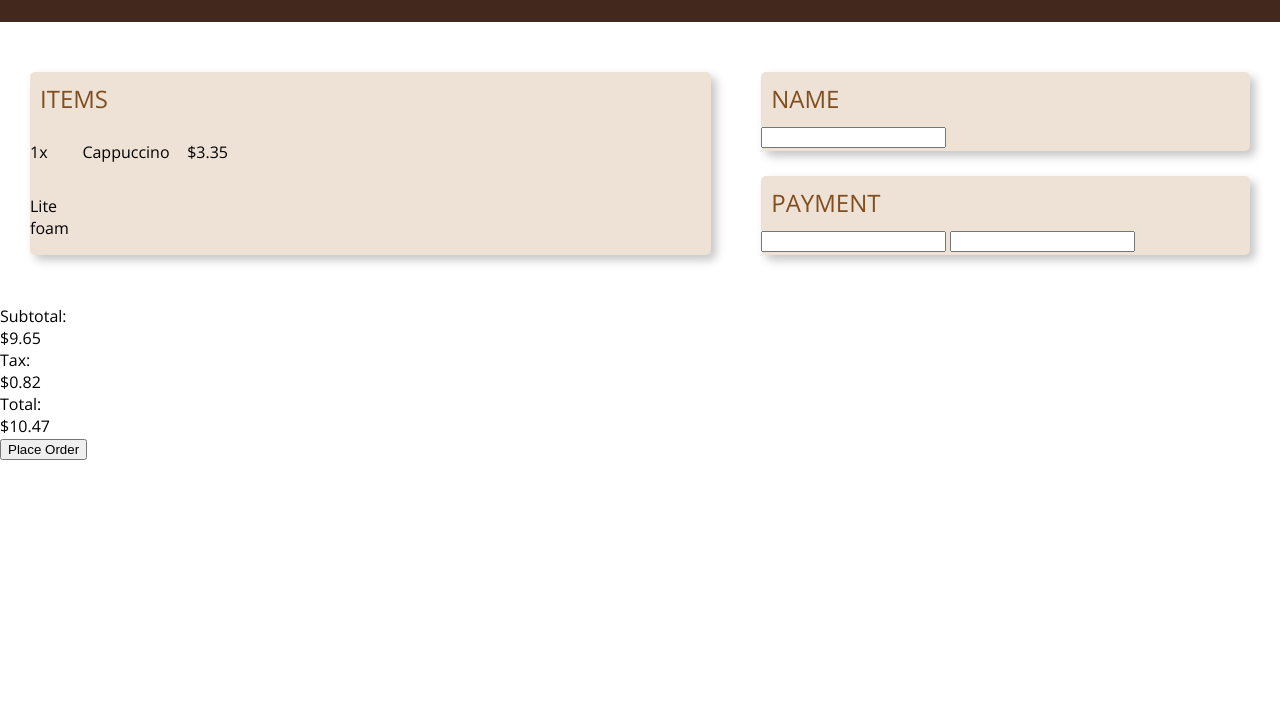
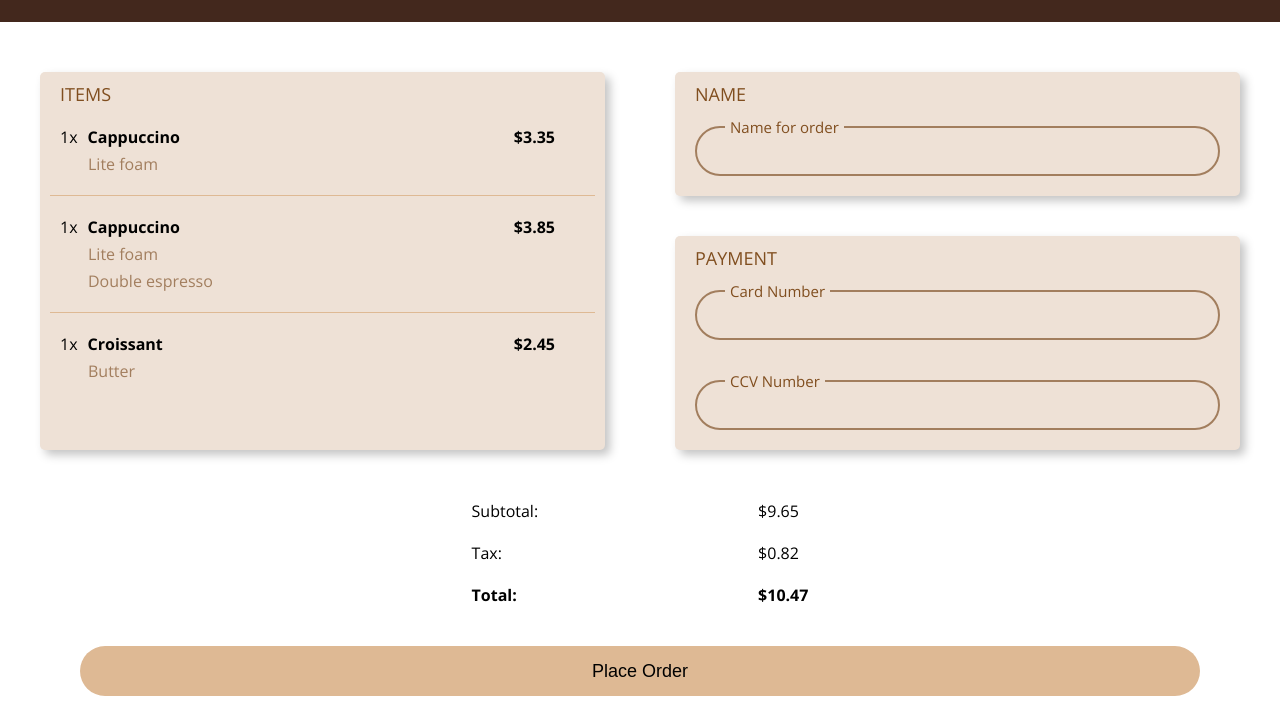
Before and after one commit to TimurJ/coffee-masters-project, a plain HTML site: page index.html in a window 1280 px wide. Shown: the part 78-800 px from the top of the page. Drawn offline with nearby package versions, Linux system fonts and the light colour scheme.

Commit message:
initial solution

```diff
--- a/index.html
+++ b/index.html
@@ -23,34 +23,76 @@
     <section class="main">
       <section class="items">
         <h2 class="section-title">Items</h2>
+
         <div class="item">
-          <p class="item-amount">1x</p>
-          <p class="item-name">Cappuccino</p>
-          <p class="item-price">$3.35</p>
-          <p class="item-extras">Lite foam</p>
+          <div class="amount-name">
+            <div class="item-amount">1x</div>
+            <div class="item-name">Cappuccino</div>
+          </div>
+          <div class="item-price">$3.35</div>
+          <div class="extras">
+            <div class="item-extras">Lite foam</div>
+          </div>
+        </div>
+
+        <div class="item">
+          <div class="amount-name">
+            <div class="item-amount">1x</div>
+            <div class="item-name">Cappuccino</div>
+          </div>
+          <div class="item-price">$3.85</div>
+          <div class="extras">
+            <div class="item-extras">Lite foam</div>
+            <div class="item-extras">Double espresso</div>
+          </div>
+        </div>
+
+        <div class="item">
+          <div class="amount-name">
+            <div class="item-amount">1x</div>
+            <div class="item-name">Croissant</div>
+          </div>
+          <div class="item-price">$2.45</div>
+          <div class="extras">
+            <div class="item-extras">Butter</div>
+          </div>
         </div>
       </section>
 
       <section class="name">
-        <h2 class="section-title">Name</h1>
-        <input class="checkout-input" type="text" />
+        <h2 class="section-title">Name</h2>
+        <div class="input-and-label">
+          <label class="input-label" for="name">Name for order</label>
+          <input class="checkout-input" id="name" type="text" />
+        </div>
       </section>
 
       <section class="payment">
         <h2 class="section-title">Payment</h2>
-        <input class="checkout-input" type="number" />
-        <input class="checkout-input ccv-input" type="number" />
+        <div class="input-and-label">
+          <label class="input-label" for="card-number">Card Number</label>
+          <input class="checkout-input" id="card-number" type="number" />
+        </div>
+        <div class="input-and-label">
+          <label class="input-label" for="ccv">CCV Number</label>
+          <input class="checkout-input ccv-input" id="ccv" type="number" />
+        </div>
       </section>
     </section>
 
     <section class="total">
       <section class="total-amount">
-        <div>Subtotal:</div>
-        <div>$9.65</div>
-        <div>Tax:</div>
-        <div>$0.82</div>
-        <div>Total:</div>
-        <div>$10.47</div>
+        <div class="text">
+          <div class="total-text">Subtotal:</div>
+          <div class="total-text">Tax:</div>
+          <div class="total-text bolded">Total:</div>
+        </div>
+
+        <div class="price">
+          <div class="total-price">$9.65</div>
+          <div class="total-price">$0.82</div>
+          <div class="total-price bolded">$10.47</div>
+        </div>
       </section>
 
       <section class="place-order">
--- a/style.css
+++ b/style.css
@@ -27,10 +27,11 @@ body {
 
 .main {
   display: grid;
+  grid-template-columns: 1fr 1fr;
   grid-template-areas: "items name" "items payment";
-  margin: 50px 30px 50px 30px;
-  column-gap: 50px;
-  row-gap: 25px;
+  margin: 50px 40px 50px 40px;
+  column-gap: 70px;
+  row-gap: 40px;
 }
 
 .items {
@@ -57,11 +58,116 @@ body {
 .section-title {
   text-transform: uppercase;
   color: rgb(128 78 31);
+  font-size: 18px;
   font-weight: 200;
-  margin: 10px 0px 10px 10px;
+  margin: 10px 0px 0px 20px;
 }
 
 .item {
   display: grid;
-  grid-template-columns: 0.5fr 1fr 5fr;
+  grid-template-columns: 1fr 1fr;
+  margin: 20px 10px 0px 10px;
+  border-bottom: 1px solid rgb(222 185 148);
+  padding-bottom: 20px;
 }
+
+.item:last-child {
+  border-bottom: none;
+}
+
+.item-price {
+  text-align: end;
+  margin-right: 40px;
+  font-weight: bold;
+}
+
+.amount-name {
+  display: flex;
+  margin-left: 10px;
+}
+
+.item-name {
+  margin-left: 10px;
+  font-weight: bold;
+}
+
+.item-extras {
+  margin: 5px 0px 0px 38px;
+  color: #a27e5e;
+}
+
+.name {
+  display: flex;
+  flex-direction: column;
+}
+
+.payment {
+  display: flex;
+  flex-direction: column;
+}
+
+.input-and-label {
+  position: relative;
+  display: flex;
+  flex-direction: column;
+}
+
+.input-label {
+  position: absolute;
+  font-size: 15px;
+  padding: 5px;
+  left: 50px;
+  top: 6px;
+  color: rgb(128 78 31);
+  background-color: rgb(238 225 214);
+}
+.checkout-input {
+  border-radius: 100px;
+  height: 50px;
+  margin: 20px;
+  border: 2px solid #a27e5e;
+  background-color: rgb(238 225 214);
+  font-size: 17px;
+  padding: 0px 30px 0px 30px;
+}
+
+.total-amount {
+  display: flex;
+  justify-content: center;
+  margin-bottom: 20px;
+}
+
+.text {
+  margin-right: 100px;
+}
+
+.price {
+  margin-left: 120px;
+}
+
+.total-price {
+  margin-bottom: 20px;
+}
+
+.total-text {
+  margin-bottom: 20px;
+}
+
+.bolded {
+  font-weight: bold;
+}
+
+.place-order {
+  display: flex;
+  justify-content: center;
+  padding: 0px 80px 0px 80px;
+}
+
+.order-button {
+  border: none;
+  border-radius: 100px;
+  background-color: rgb(222 185 148);
+  font-size: 18px;
+  width: 100%;
+  height: 50px;
+}
```
